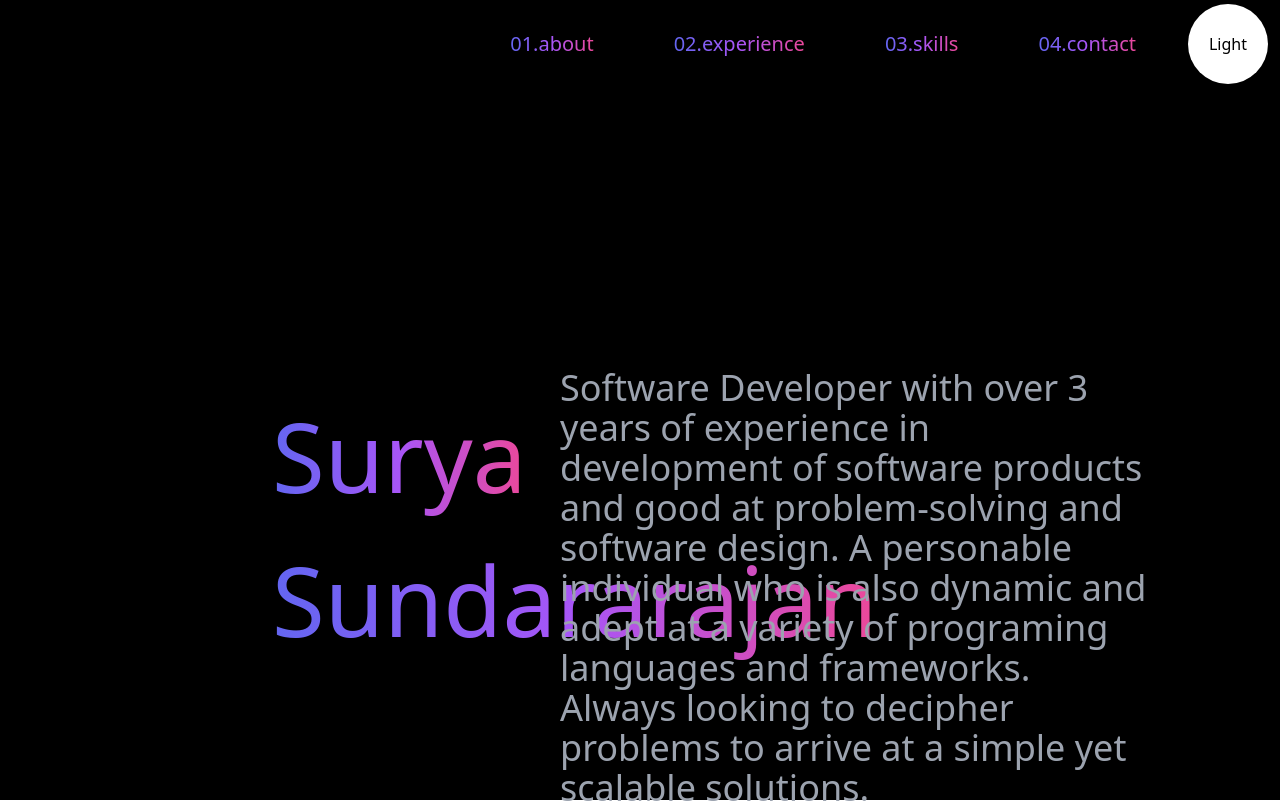
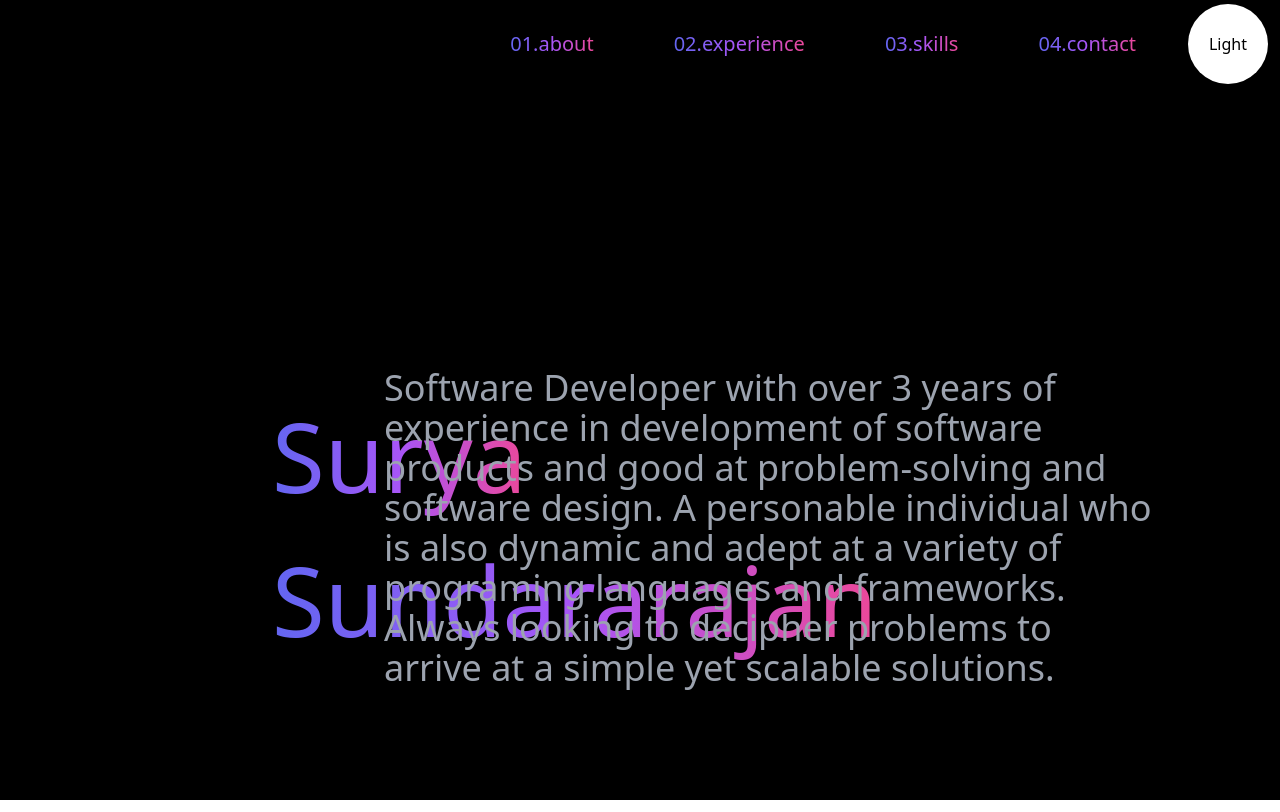
Before and after one commit to Surya-the-coder/surya-portfolio, a Next.js app: page / in a window 1280 px wide. Built offline with nearby package versions, Linux system fonts and the light colour scheme.

Commit message:
Changed style

```diff
--- a/pages/index.tsx
+++ b/pages/index.tsx
@@ -14,19 +14,19 @@ const IndexPage = () => {
   return (
     <div className={LightMode ? 'flex flex-col w-full min-h-screen bg-white' : 'flex flex-col w-full min-h-screen bg-black'}>
       <NavBar LightMode = {LightMode} setLightMode = {setLightMode} />
-      <div className='flex pl-[35rem] pr-[8rem] pt-[23rem] absolute z-30'>
+      <div className='flex pl-96 pr-[8rem] pt-[23rem] absolute z-30'>
         <p className={`flex justify-center text-4xl w-full ${LightMode ? 'text-gray-500' : 'text-gray-400'}`}>
         Software Developer with over 3 years of experience in development of software products and good at problem-solving and software design. A personable individual who is also dynamic and adept at a variety of programing languages and frameworks. Always looking to decipher problems to arrive at a simple yet scalable solutions.
         </p>
       </div>
       <div className=' flex flex-col pt-[24rem] pl-[12rem] relative z-0'>
         <div className='flex justify-left'>
-          <p className={` flex justify-center text-[96px] mx-20 text-transparent bg-clip-text bg-gradient-to-r from-indigo-500 via-purple-500 to-pink-500 `}>
+          <p className={'flex justify-center text-[96px] mx-20 text-transparent bg-clip-text bg-gradient-to-r from-indigo-500 via-purple-500 to-pink-500 '}>
             Surya
           </p>
         </div>
         <div className='flex justify-left'>
-          <p className={`flex justify-center text-[96px] mx-20 text-transparent bg-clip-text bg-gradient-to-r from-indigo-500 via-purple-500 to-pink-500`}>
+          <p className={'flex justify-center text-[96px] mx-20 text-transparent bg-clip-text bg-gradient-to-r from-indigo-500 via-purple-500 to-pink-500'}>
             Sundararajan
           </p>
           {/* <h1 className = "font-extrabold text-transparent text-8xl bg-clip-text bg-gradient-to-r from-purple-400 to-pink-600"> Tailwind CSS </h1> */}
```
